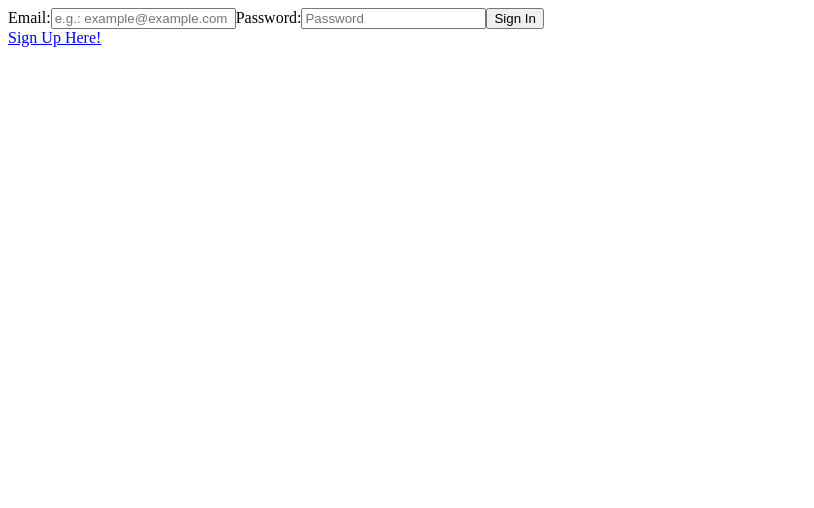
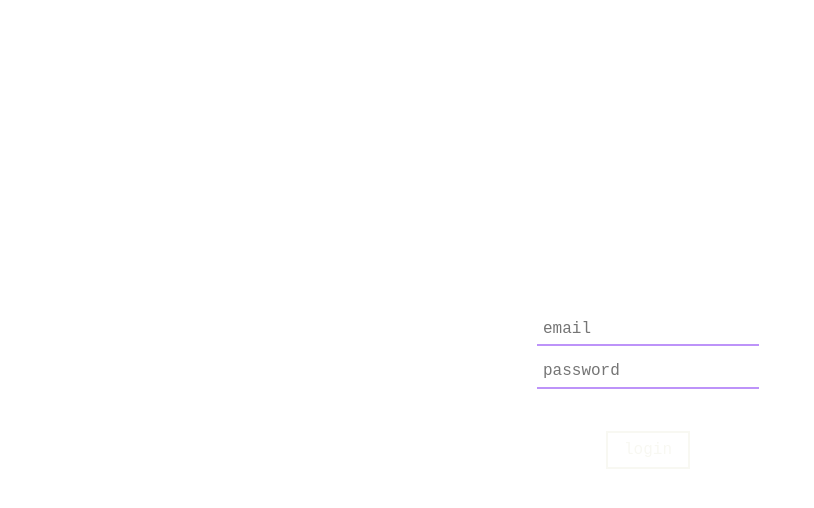
Before and after one commit to bambanah/startpage, a Gatsby site: page /login in a window 1280 px wide. Shown: the whole page, without its empty margins (0-814 px from the left). Built offline with nearby package versions, Linux system fonts and the light colour scheme; Gatsby itself is replaced by a stand-in of ours.

Commit message:
Auth pages no longer look like butt

```diff
--- a/src/pages/login.tsx
+++ b/src/pages/login.tsx
@@ -1,6 +1,8 @@
 import React, { useState, FormEvent } from "react";
 import firebase from "gatsby-plugin-firebase";
 import { navigate, Link } from "gatsby";
+
+import * as styles from "../styles/auth.module.scss";
 
 export default function Login() {
   const [email, setEmail] = useState("");
@@ -40,31 +42,33 @@ export default function Login() {
   };
 
   return (
-    <div>
-      <form onSubmit={submitHandler}>
-        <label htmlFor="userEmail">Email:</label>
+    <div className={styles.container}>
+      <div className={styles.content}>
+        <form onSubmit={submitHandler} className={styles.form}>
           <input
+            className={styles.input}
             type="text"
             name="userEmail"
             value={email}
-          placeholder="e.g.: example@example.com"
+            placeholder="email"
             id="userEmail"
             onChange={(e) => onChangeHandler(e)}
           />
-        <label>
-          Password:
           <input
+            className={styles.input}
             type="password"
             name="userPassword"
             value={password}
-            placeholder="Password"
+            placeholder="password"
             id="userPassword"
             onChange={(e) => onChangeHandler(e)}
           />
-        </label>
-        <input type="submit" value="Sign In" />
+          <input className={styles.submitButton} type="submit" value="login" />
         </form>
-      <Link to="/signup">Sign Up Here!</Link>
+        <Link className={styles.link} to="/signup">
+          sign up
+        </Link>
+      </div>
     </div>
   );
 }
--- /dev/null
+++ b/src/styles/auth.module.scss
@@ -0,0 +1,72 @@
+.container {
+  height: 100vh;
+  width: 100vw;
+
+  display: flex;
+  justify-content: center;
+  align-items: center;
+}
+
+.content {
+  display: flex;
+  flex-direction: column;
+
+  font-family: "Fira Code", monospace;
+  color: #f8f8f2;
+}
+
+.form {
+  display: flex;
+  flex-direction: column;
+  align-items: center;
+}
+
+.input {
+  margin-bottom: 10px;
+  padding: 0.4rem;
+
+  border: none;
+  border-bottom: 2px solid #bd93f9;
+  border-radius: 0;
+  background: none;
+
+  font-family: "Fira Code", monospace;
+  font-size: 16px;
+  color: #f8f8f2;
+
+  &:focus {
+    background-color: #00000011;
+    outline: none;
+  }
+}
+
+.submitButton {
+  cursor: pointer;
+  padding: 0.5rem 1rem;
+  margin-top: 2rem;
+
+  border: 2px solid #f8f8f2;
+  border-radius: 0;
+  background: none;
+
+  font-family: "Fira Code", monospace;
+  font-size: 16px;
+  color: #f8f8f2;
+
+  &:hover {
+    border-color: #bd93f9;
+    color: #bd93f9;
+  }
+}
+
+.link {
+  margin-top: 1rem;
+
+  text-align: center;
+  color: white;
+  text-decoration: none;
+
+  &:hover {
+    color: #bd93f9;
+  }
+}
--- /dev/null
+++ b/src/styles/auth.module.scss.d.ts
@@ -0,0 +1,6 @@
+export const container: string;
+export const content: string;
+export const form: string;
+export const input: string;
+export const submitButton: string;
+export const link: string;
```
Also changed, not shown: src/pages/signup.tsx (+20 -14 lines). Lines whose indentation alone changed are shown as unchanged.
